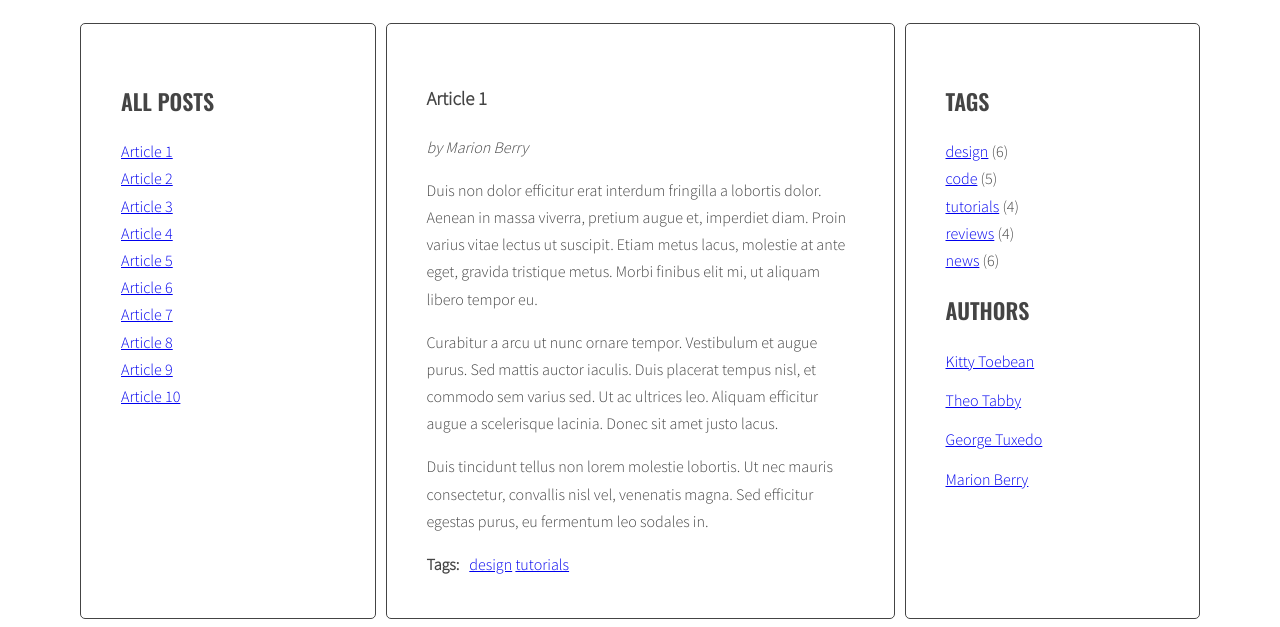
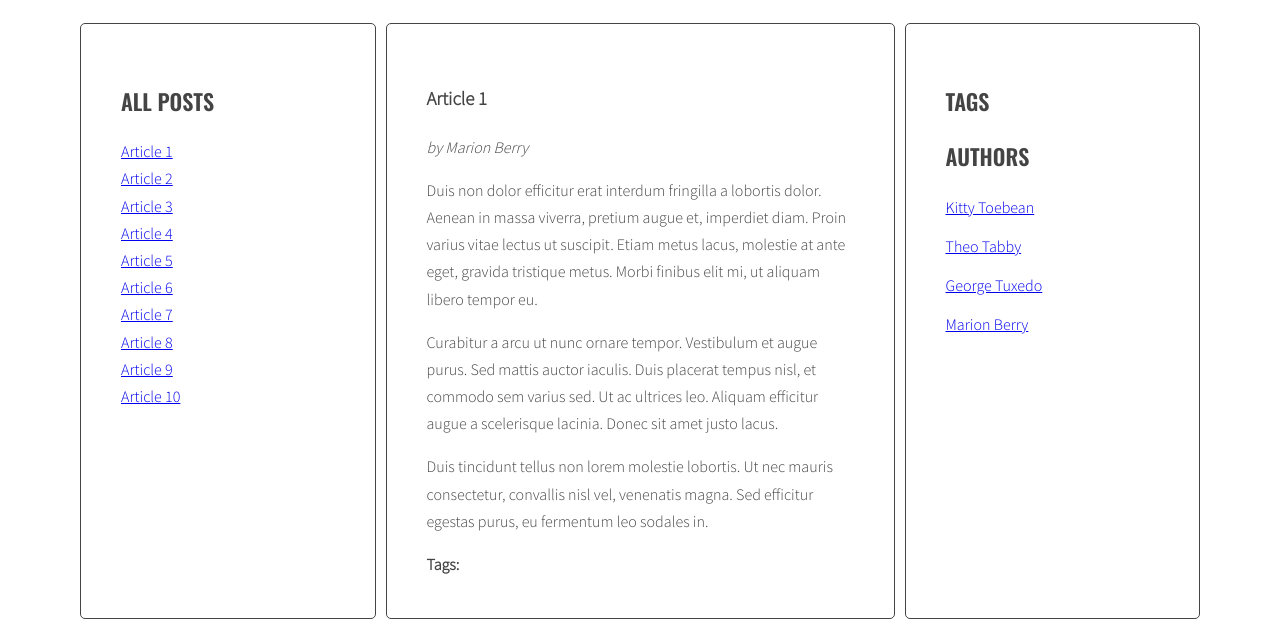
Before and after one commit to morormo/javascript-blog, a website: page index.html in a window 1280 px wide. Shown: the part 220-847 px from the top of the page. Drawn offline with nearby package versions, Linux system fonts and the light colour scheme.

Commit message:
Remove list from post-tags

```diff
--- a/index.html
+++ b/index.html
@@ -30,8 +30,7 @@
 	          <div class="post-tags">
 	            <p><strong>Tags:</strong></p>
 	            <ul class="list list-horizontal">
-	              <li><a href="#">design</a></li>
-	              <li><a href="#">tutorials</a></li>
+
 	            </ul>
 	          </div>
 	        </article>
@@ -48,8 +47,7 @@
 	          <div class="post-tags">
 	            <p><strong>Tags:</strong></p>
 	            <ul class="list list-horizontal">
-	              <li><a href="#">news</a></li>
-	              <li><a href="#">code</a></li>
+
 	            </ul>
 	          </div>
 	        </article>
@@ -65,9 +63,7 @@
 	          <div class="post-tags">
 	            <p><strong>Tags:</strong></p>
 	            <ul class="list list-horizontal">
-	              <li><a href="#">news</a></li>
-	              <li><a href="#">reviews</a></li>
-	              <li><a href="#">design</a></li>
+
 	            </ul>
 	          </div>
 	        </article>
@@ -84,9 +80,7 @@
 	          <div class="post-tags">
 	            <p><strong>Tags:</strong></p>
 	            <ul class="list list-horizontal">
-	              <li><a href="#">tutorials</a></li>
-	              <li><a href="#">code</a></li>
-	              <li><a href="#">design</a></li>
+
 	            </ul>
 	          </div>
 	        </article>
@@ -103,8 +97,7 @@
 	          <div class="post-tags">
 	            <p><strong>Tags:</strong></p>
 	            <ul class="list list-horizontal">
-	              <li><a href="#">design</a></li>
-	              <li><a href="#">reviews</a></li>
+
 	            </ul>
 	          </div>
 	        </article>
@@ -121,8 +114,7 @@
 	          <div class="post-tags">
 	            <p><strong>Tags:</strong></p>
 	            <ul class="list list-horizontal">
-	              <li><a href="#">reviews</a></li>
-	              <li><a href="#">code</a></li>
+
 	            </ul>
 	          </div>
 	        </article>
@@ -139,8 +131,7 @@
 	          <div class="post-tags">
 	            <p><strong>Tags:</strong></p>
 	            <ul class="list list-horizontal">
-	              <li><a href="#">code</a></li>
-	              <li><a href="#">news</a></li>
+
 	            </ul>
 	          </div>
 	        </article>
@@ -157,9 +148,7 @@
 	          <div class="post-tags">
 	            <p><strong>Tags:</strong></p>
 	            <ul class="list list-horizontal">
-	              <li><a href="#">news</a></li>
-	              <li><a href="#">design</a></li>
-	              <li><a href="#">tutorials</a></li>
+
 	            </ul>
 	          </div>
 	        </article>
@@ -176,8 +165,7 @@
 	          <div class="post-tags">
 	            <p><strong>Tags:</strong></p>
 	            <ul class="list list-horizontal">
-	              <li><a href="#">news</a></li>
-	              <li><a href="#">tutorials</a></li>
+
 	            </ul>
 	          </div>
 	        </article>
@@ -194,10 +182,7 @@
 	          <div class="post-tags">
 	            <p><strong>Tags:</strong></p>
 	            <ul class="list list-horizontal">
-	              <li><a href="#">code</a></li>
-	              <li><a href="#">design</a></li>
-	              <li><a href="#">news</a></li>
-	              <li><a href="#">reviews</a></li>
+
 	            </ul>
 	          </div>
 	        </article>
@@ -205,11 +190,7 @@
 	      <aside class="sidebar">
 	        <h2 class="section-title">Tags</h2>
 	        <ul class="list tags">
-	          <li><a href="#">design</a> <span>(6)</span></li>
-	          <li><a href="#">code</a> <span>(5)</span></li>
-	          <li><a href="#">tutorials</a> <span>(4)</span></li>
-	          <li><a href="#">reviews</a> <span>(4)</span></li>
-	          <li><a href="#">news</a> <span>(6)</span></li>
+
 	        </ul>
 	        <h2 class="section-title">Authors</h2>
 	        <ul class="list authors">
--- a/js/scripts.js
+++ b/js/scripts.js
@@ -46,6 +46,7 @@ for(let link of links){
 const optArticleSelector = '.post',
   optTitleSelector = '.post-title',
   optTitleListSelector = '.titles';
+  optArticleTagsSelector = '.post-tags .list'
 
 function generateTitleLinks(){
 
@@ -83,4 +84,34 @@ function generateTitleLinks(){
  }
 
 generateTitleLinks();
+
+function generateTags(){
+
+
+  /* find all articles */
+
+  /* START LOOP: for every article: */
+
+    /* find tags wrapper */
+
+    /* make html variable with empty string */
+
+    /* get tags from data-tags attribute */
+
+    /* split tags into array */
+
+    /* START LOOP: for each tag */
+
+      /* generate HTML of the link */
+
+      /* add generated code to html variable */
+
+    /* END LOOP: for each tag */
+
+    /* insert HTML of all the links into the tags wrapper */
+
+  /* END LOOP: for every article: */
 }
+
+generateTags();
+}
```
